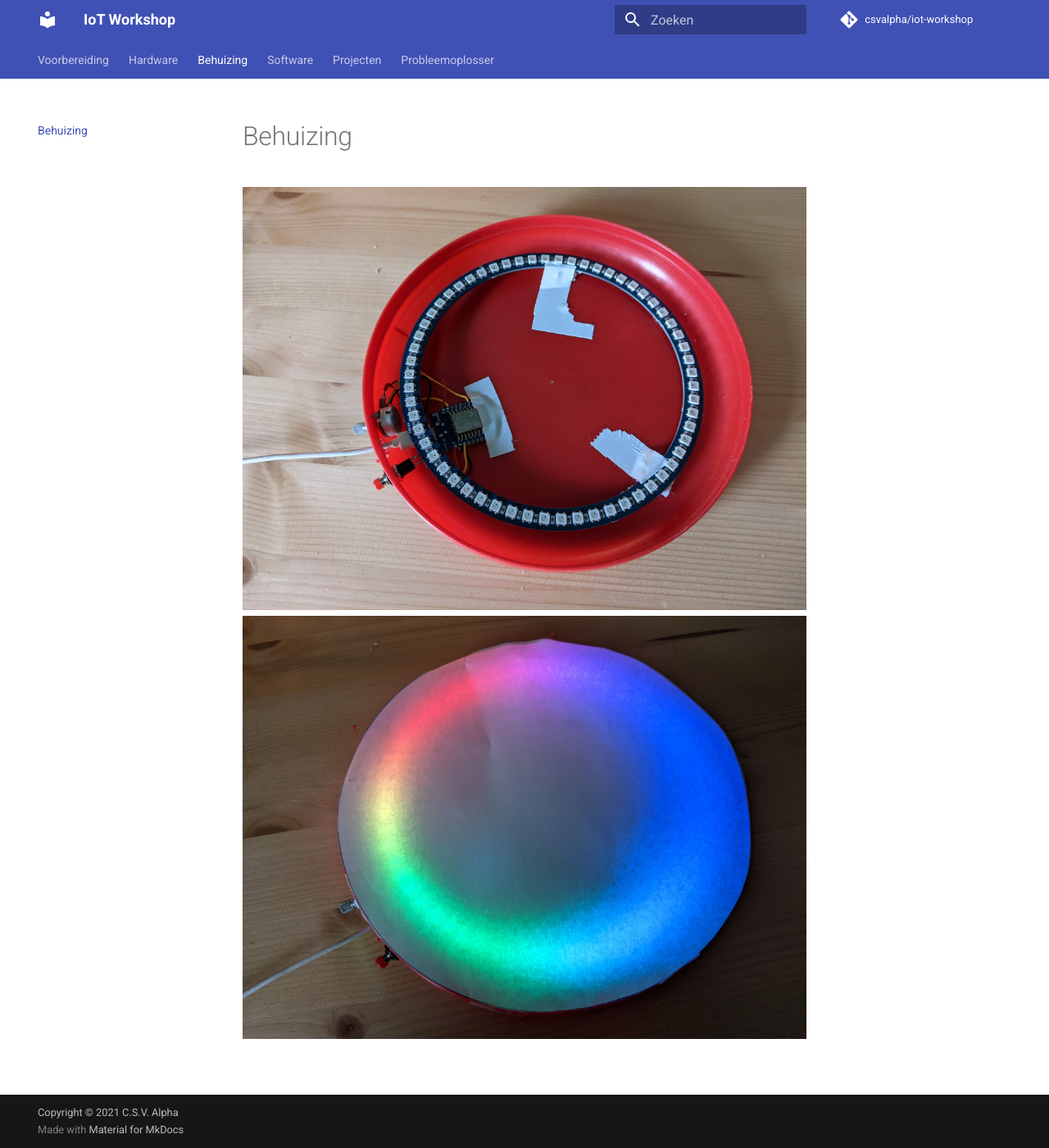
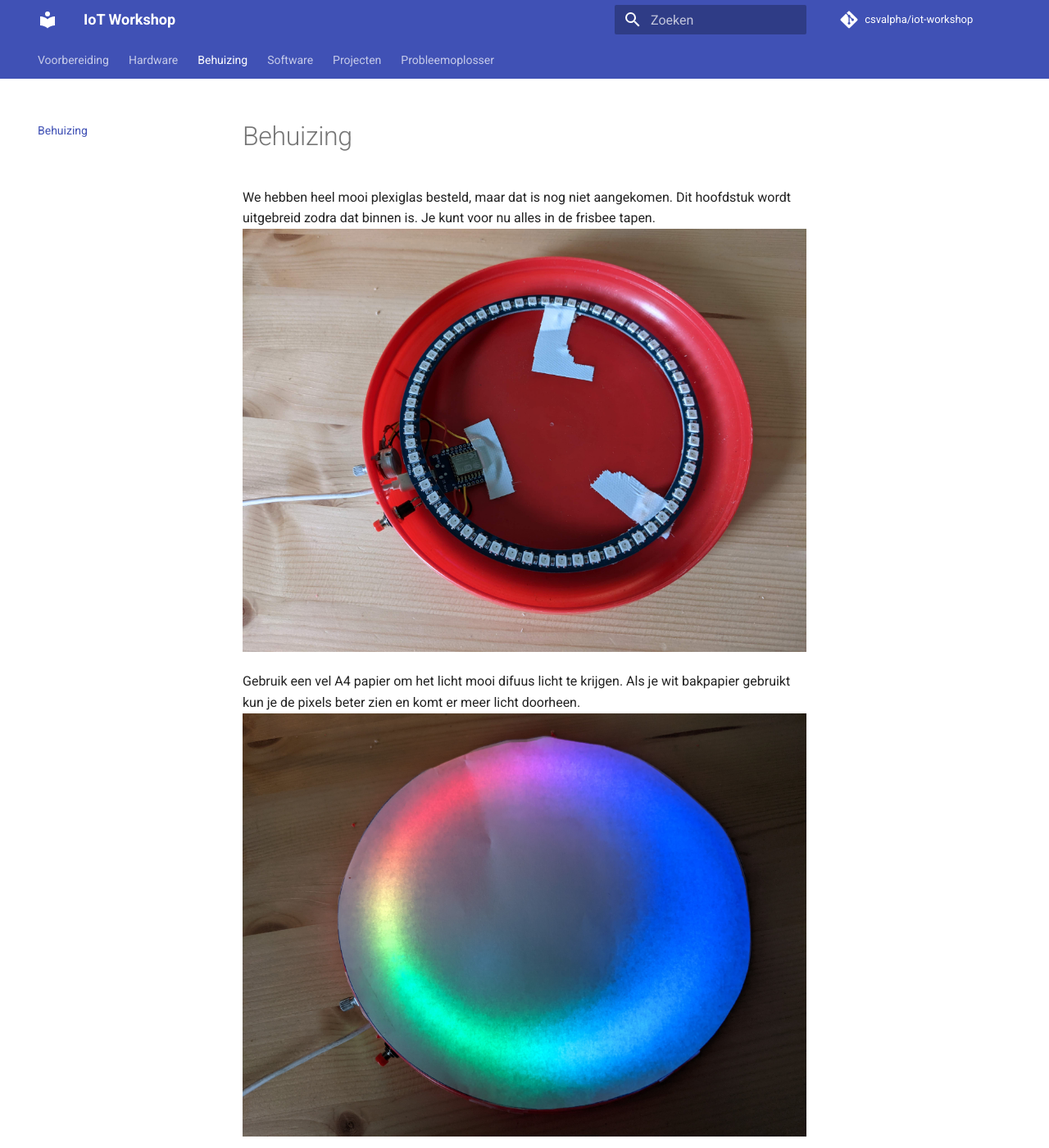
Before and after one commit to csvalpha/iot-workshop, an MkDocs documentation site: the page built from docs/behuizing.md, in a window 1280 px wide and 1400 px high. Shown: the whole window at 82% size. Built offline with MkDocs 1.6.1 and Material for MkDocs 9.7.7, drawn with Linux system fonts in a browser that asks for light colours; comment, search, counter and statistics services are not loaded.

Commit message:
Update behuizing.md

```diff
--- a/docs/behuizing.md
+++ b/docs/behuizing.md
@@ -1,4 +1,6 @@
 # Behuizing
+We hebben heel mooi plexiglas besteld, maar dat is nog niet aangekomen. Dit hoofdstuk wordt uitgebreid zodra dat binnen is. Je kunt voor nu alles in de frisbee tapen.
+![Behuizing tijdelijk](./assets/images/behuizing-tijdelijk.jpg)
 
-![Behuizing tijdelijk](./assets/images/behuizing-tijdelijk.jpg)
+Gebruik een vel A4 papier om het licht mooi difuus licht te krijgen. Als je wit bakpapier gebruikt kun je de pixels beter zien en komt er meer licht doorheen.
 ![Behuizing tijdelijk](./assets/images/behuizing-papier.jpg)
```
